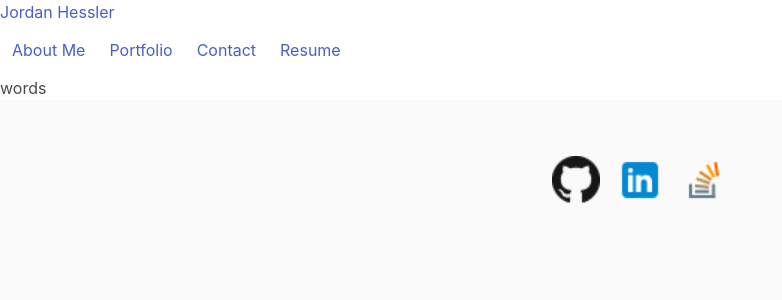
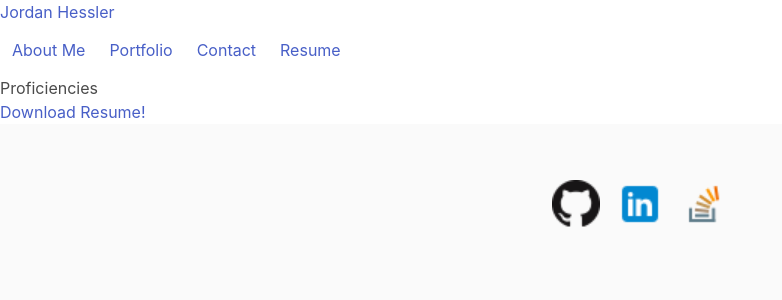
Before and after one commit to JHESSLER11/Hessler-React-Portfolio, a React (Create React App) app: page /resume in a window 1280 px wide. Shown: the top 300 px of the page, without its empty margins (0-782 px from the left). Built offline with nearby package versions, Linux system fonts and the light colour scheme.

Commit message:
download resume working

```diff
--- a/src/components/Resume/index.js
+++ b/src/components/Resume/index.js
@@ -1,10 +1,29 @@
+
 
 function Resume() {
 
+    // const proficiencies = ['Javascript', 'React', 'CSS', 'Html5', 'MySQL', 'MongoDB', 'Express', 'PWA', 'VSCode', 'Rest API', 'Github', 'AcrGIS Software', 'AutoCAD Civil 3D', 'Googling']
+
+    // let list = document.getElementById('pList')
+    // console.log(list)
+
+    // proficiencies.forEach((item) => {
+    //     console.log('stuff', item)
+    //     let li = document.createElement("li");
+    //     li.innerText = item;
+    //     console.log(item)
+    //     list.appendChild(li);
+    //     console.log("bang", li)
+    // })
     return (
-       <div>
-           words
-       </div>
+
+       <section>
+           <h2>Proficiencies</h2>
+            <ul id="pList"></ul>
+            <div>
+                <a href="/pdf/jhessler.pdf" download="jhessler">Download Resume!</a>
+            </div>
+       </section>
     )
 
 }
```
Also changed, not shown: 1 other file (tests, documents, lock files or other folders).
